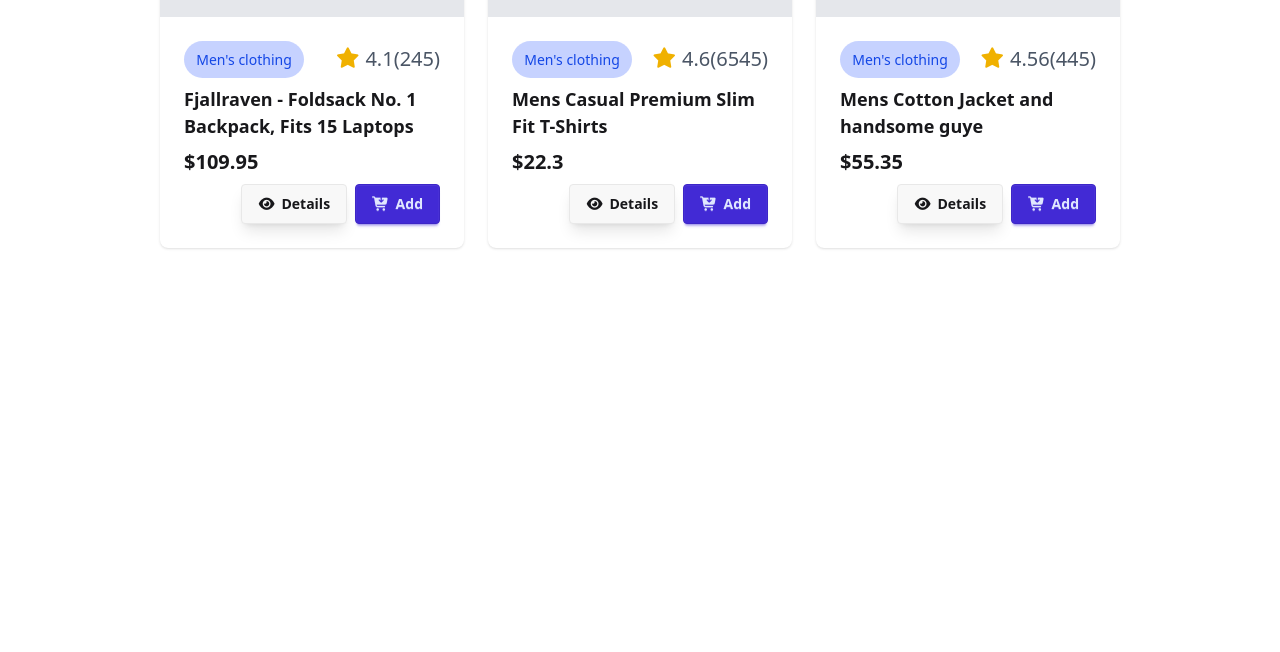
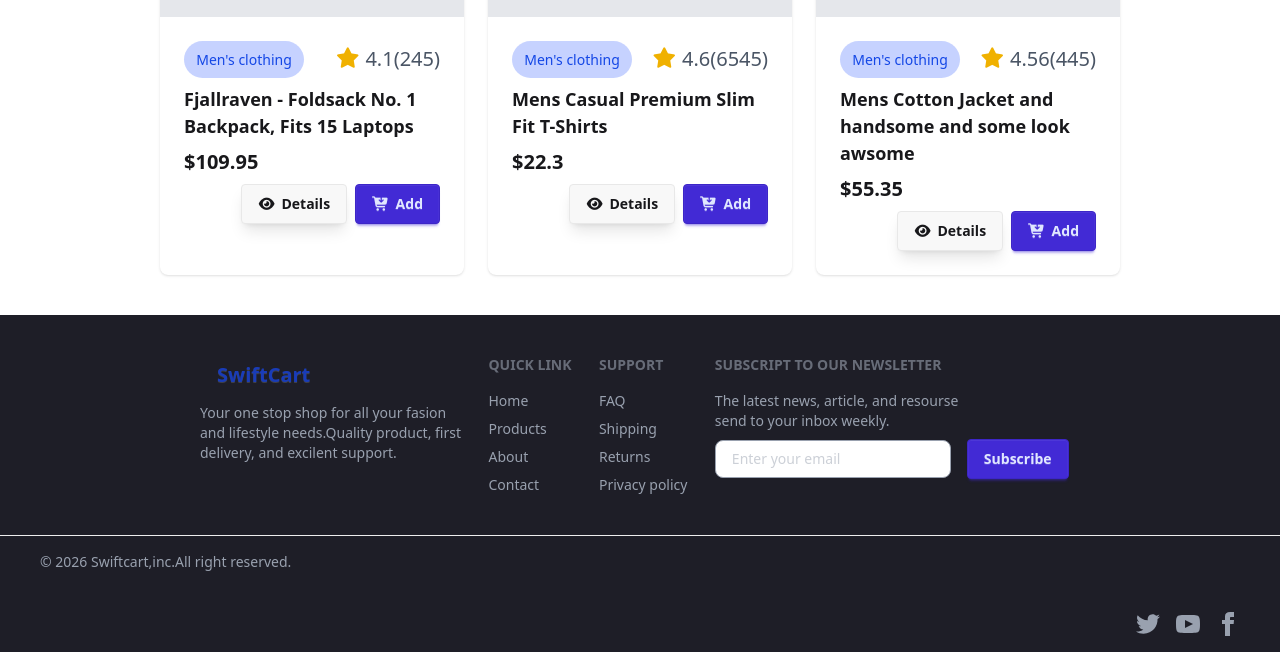
Before and after one commit to Al-Shahriar-Nazim/bootcamp-ass-01, a plain HTML site: page index.html in a window 1280 px wide. Shown: the part 1207-1859 px from the top of the page. Before the commit the page ends 1495 px from the top, so only its background shows below. Drawn offline with nearby package versions, Linux system fonts and the light colour scheme.

Commit message:
added footer

```diff
--- a/index.html
+++ b/index.html
@@ -293,7 +293,9 @@
                 </p>
               </div>
             </div>
-            <h2 class="card-title">Mens Cotton Jacket and handsome guye</h2>
+            <h2 class="card-title">
+              Mens Cotton Jacket and handsome and some look awsome
+            </h2>
             <h3 class="text-xl font-bold">$55.35</h3>
 
             <div class="card-actions flex justify-end">
@@ -310,6 +312,98 @@
         </div>
       </div>
     </section>
+    <!-- footer section -->
+    <footer class="bg-[#1e1e27] text-gray-400 font-medium text-base-content">
+      <div class="w-full md:w-[75%] mx-auto footer sm:footer-horizontal p-10">
+        <nav>
+          <a class="btn btn-ghost text-xl text-blue-800 font-bold">SwiftCart</a>
+          <p>
+            Your one stop shop for all your fasion <br />
+            and lifestyle needs.Quality product, first <br />
+            delivery, and excilent support.
+          </p>
+        </nav>
+        <nav>
+          <h6 class="footer-title">Quick link</h6>
+          <a class="link link-hover">Home</a>
+          <a class="link link-hover">Products </a>
+          <a class="link link-hover">About</a>
+          <a class="link link-hover">Contact</a>
+        </nav>
+        <nav>
+          <h6 class="footer-title">Support</h6>
+          <a class="link link-hover">FAQ</a>
+          <a class="link link-hover">Shipping </a>
+          <a class="link link-hover">Returns</a>
+          <a class="link link-hover">Privacy policy</a>
+        </nav>
+        <nav>
+          <h6 class="footer-title">Subscript to our newsletter</h6>
+          <p>
+            The latest news, article, and resourse <br />
+            send to your inbox weekly.
+          </p>
+          <div class="flex flex-col md:flex-row items-center gap-4">
+            <input
+              type="text"
+              class="bg-white px-4 py-2 rounded-lg"
+              placeholder="Enter your email"
+            />
+            <button class="btn btn-primary">Subscribe</button>
+          </div>
+        </nav>
+      </div>
+    </footer>
+    <footer
+      class="bg-[#1e1e27] text-gray-400 footer bg-base-200 text-base-content border-base-300 border-t px-10 py-4"
+    >
+      <aside class="grid-flow-col items-center">
+        <p>&copy; 2026 Swiftcart,inc.All right reserved.</p>
+      </aside>
+      <nav class="md:place-self-center md:justify-self-end">
+        <div class="grid grid-flow-col gap-4">
+          <a>
+            <svg
+              xmlns="http://www.w3.org/2000/svg"
+              width="24"
+              height="24"
+              viewBox="0 0 24 24"
+              class="fill-current"
+            >
+              <path
+                d="M24 4.557c-.883.392-1.832.656-2.828.775 1.017-.609 1.798-1.574 2.165-2.724-.951.564-2.005.974-3.127 1.195-.897-.957-2.178-1.555-3.594-1.555-3.179 0-5.515 2.966-4.797 6.045-4.091-.205-7.719-2.165-10.148-5.144-1.29 2.213-.669 5.108 1.523 6.574-.806-.026-1.566-.247-2.229-.616-.054 2.281 1.581 4.415 3.949 4.89-.693.188-1.452.232-2.224.084.626 1.956 2.444 3.379 4.6 3.419-2.07 1.623-4.678 2.348-7.29 2.04 2.179 1.397 4.768 2.212 7.548 2.212 9.142 0 14.307-7.721 13.995-14.646.962-.695 1.797-1.562 2.457-2.549z"
+              ></path>
+            </svg>
+          </a>
+          <a>
+            <svg
+              xmlns="http://www.w3.org/2000/svg"
+              width="24"
+              height="24"
+              viewBox="0 0 24 24"
+              class="fill-current"
+            >
+              <path
+                d="M19.615 3.184c-3.604-.246-11.631-.245-15.23 0-3.897.266-4.356 2.62-4.385 8.816.029 6.185.484 8.549 4.385 8.816 3.6.245 11.626.246 15.23 0 3.897-.266 4.356-2.62 4.385-8.816-.029-6.185-.484-8.549-4.385-8.816zm-10.615 12.816v-8l8 3.993-8 4.007z"
+              ></path>
+            </svg>
+          </a>
+          <a>
+            <svg
+              xmlns="http://www.w3.org/2000/svg"
+              width="24"
+              height="24"
+              viewBox="0 0 24 24"
+              class="fill-current"
+            >
+              <path
+                d="M9 8h-3v4h3v12h5v-12h3.642l.358-4h-4v-1.667c0-.955.192-1.333 1.115-1.333h2.885v-5h-3.808c-3.596 0-5.192 1.583-5.192 4.615v3.385z"
+              ></path>
+            </svg>
+          </a>
+        </div>
+      </nav>
+    </footer>
     <!-- js add -->
     <script src="script/index.js"></script>
   </body>
```
